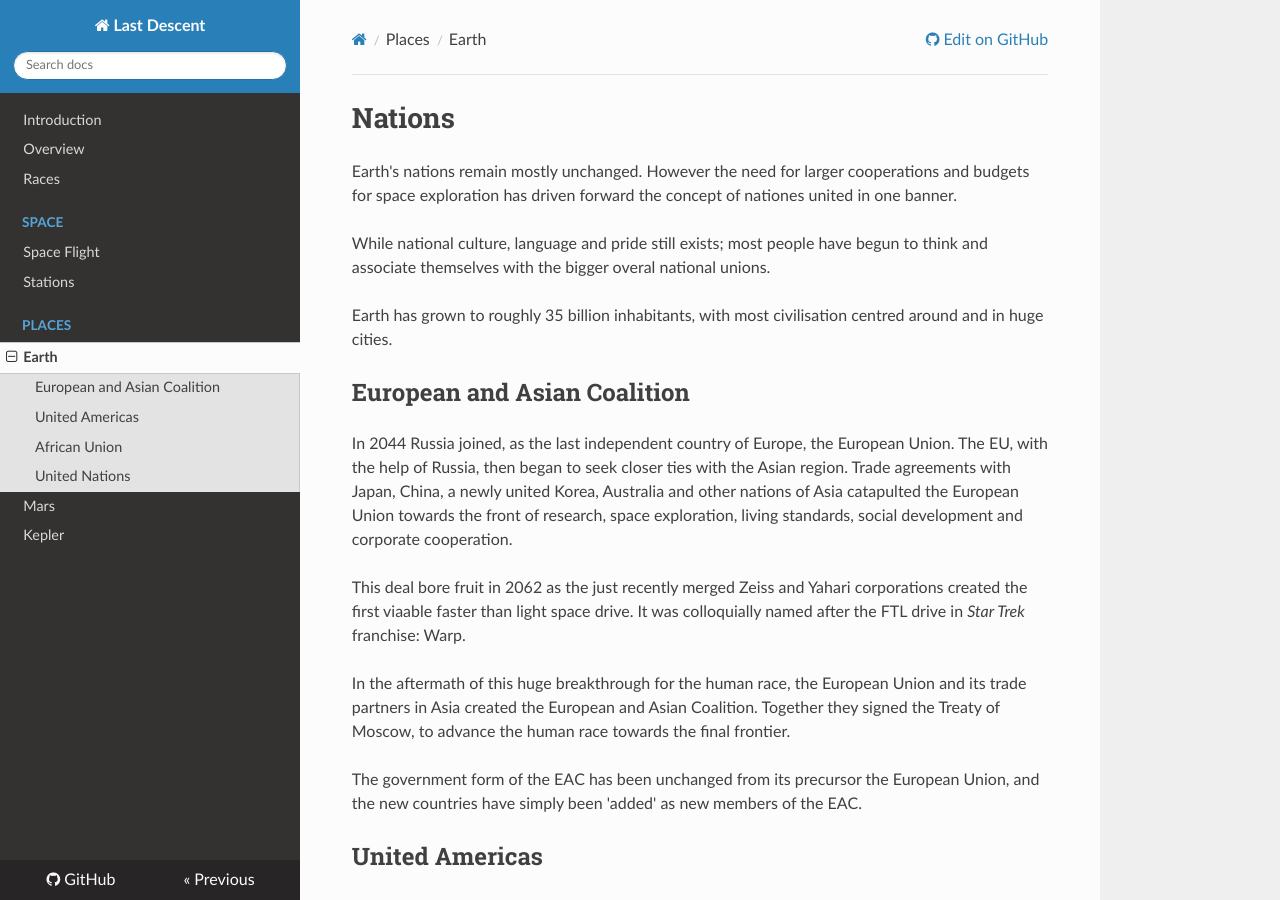
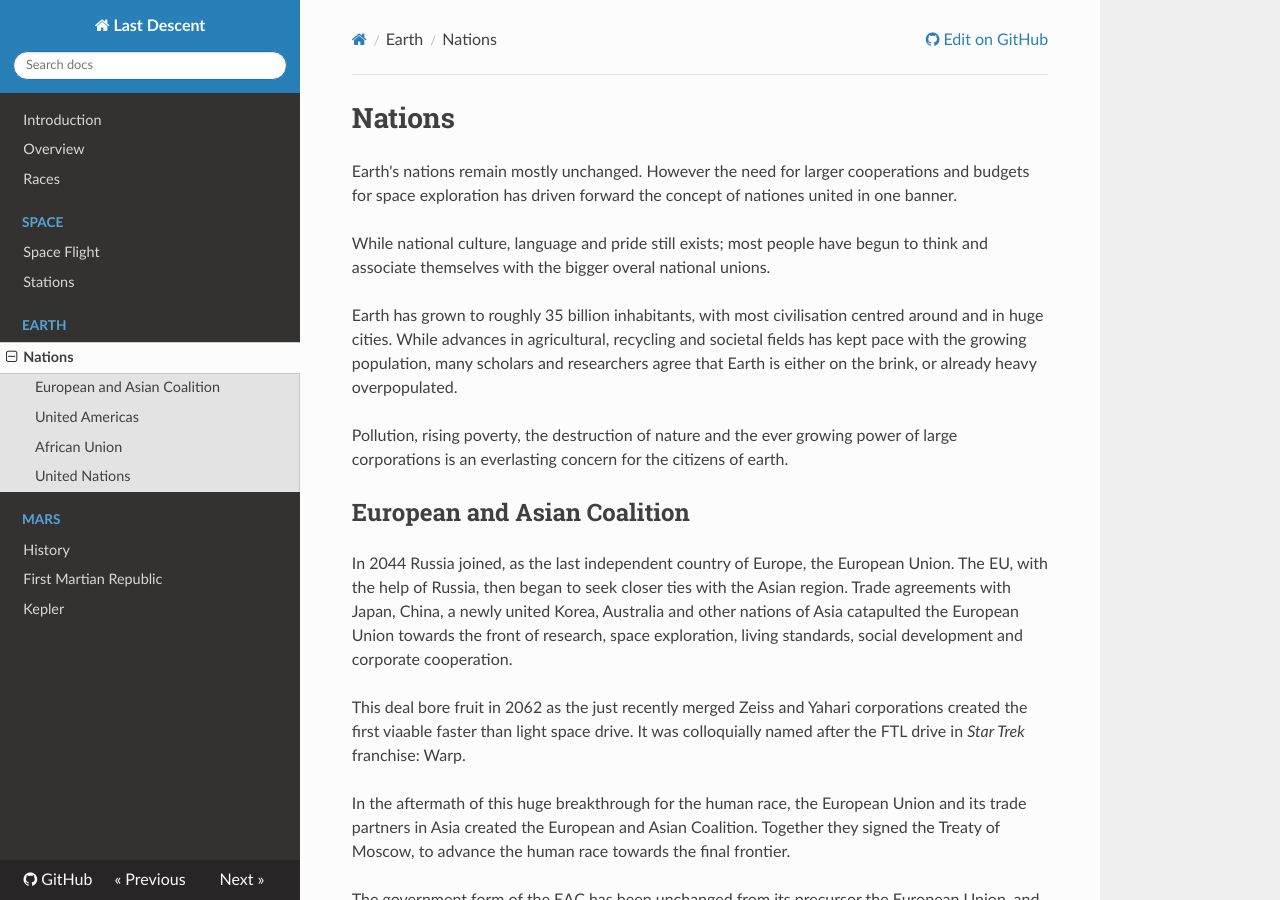
Before and after one commit to ehrpg/lastdescent, an MkDocs documentation site: the page built from docs/places/earth/nations.md, in a window 1280 px wide and 900 px high. Built offline with MkDocs 1.6.1, drawn with Linux system fonts in a browser that asks for light colours; nearby versions of some CDN libraries; old or Windows-style settings are respelled for this version of MkDocs.

Commit message:
Update docs

```diff
--- a/docs/places/earth.md
+++ b/docs/places/earth/nations.md
@@ -8,7 +8,13 @@ While national culture, language and pride still exists; most people have begun
 to think and associate themselves with the bigger overal national unions.
 
 Earth has grown to roughly 35 billion inhabitants, with most civilisation
-centred around and in huge cities.
+centred around and in huge cities. While advances in agricultural, recycling
+and societal fields has kept pace with the growing population, many scholars
+and researchers agree that Earth is either on the brink, or already heavy
+overpopulated.
+
+Pollution, rising poverty, the destruction of nature and the ever growing power
+of large corporations is an everlasting concern for the citizens of earth.
 
 ## European and Asian Coalition
 
--- a/mkdocs.yml
+++ b/mkdocs.yml
@@ -11,7 +11,9 @@ pages:
   - Space:
       - Space Flight: 'space/flight.md'
       - Stations: 'space/stations.md'
-  - Places:
-      - Earth: 'places/earth.md'
-      - Mars: 'places/mars.md'
-      - Kepler: 'places/kepler.md'
+  - Earth:
+      - Nations: 'places/earth/nations.md'
+  - Mars:
+      - History: 'places/mars/history.md'
+      - First Martian Republic: 'places/mars/fmr.md'
+  - Kepler: 'places/kepler.md'
```
Also changed, not shown: docs/places/mars/fmr.md (added, +94 -0 lines), docs/places/mars/history.md (added, +14 -0 lines).
